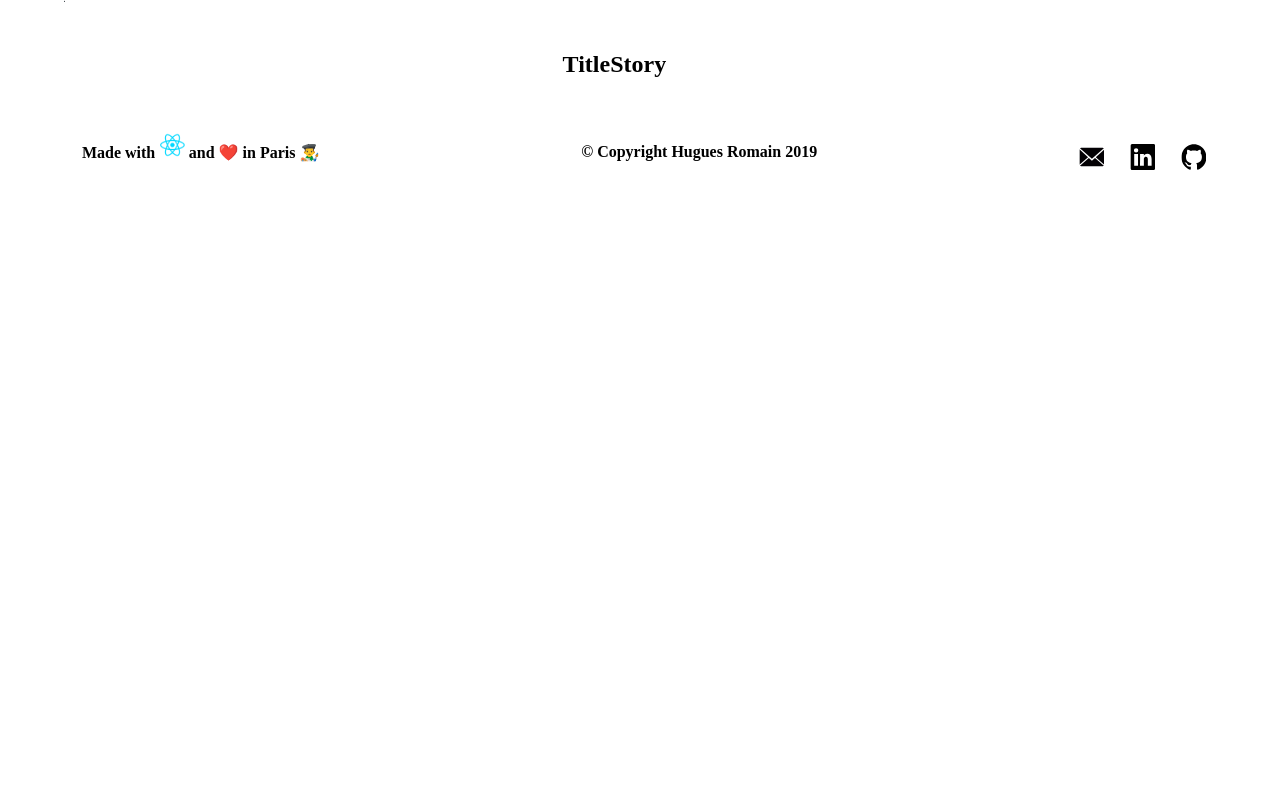
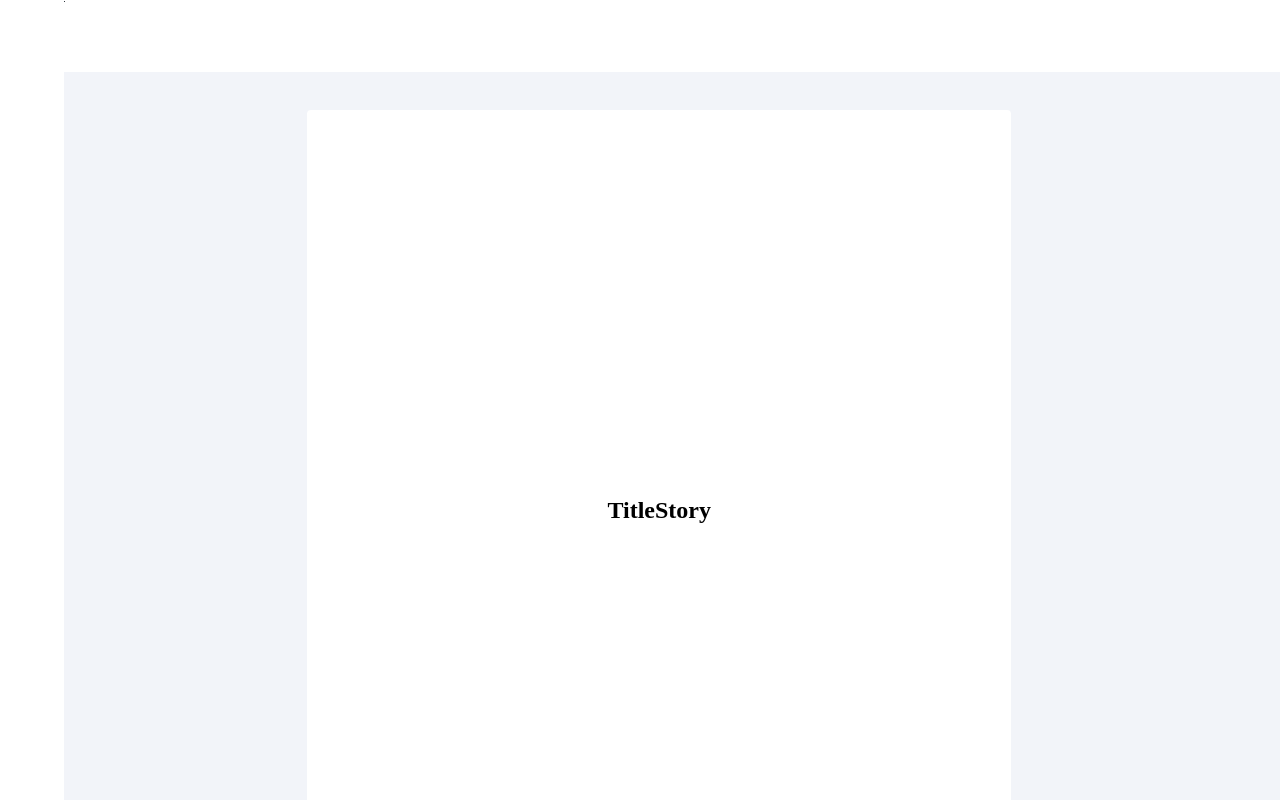
Before and after one commit to HuguesRomain/MyReactPortfolio, a React (Create React App) app: page /logbook in a window 1280 px wide. Shown: the top 800 px of the page. Built offline with nearby package versions, Linux system fonts and the light colour scheme.

Commit message:
profile content debug

```diff
--- a/src/App.scss
+++ b/src/App.scss
@@ -5,9 +5,11 @@ $BLUE_NAV: #2E363C;
 @import './scss/reset.scss';
 
 
-@import './scss/body.scss';
+
 @import './scss/notfound.scss';
 
+
+@import './scss/HomePage/homebody.scss';
 @import './scss/HomePage/title.scss';
 @import './scss/HomePage/profile.scss';
 @import './scss/HomePage/skillcards.scss';
--- a/src/AppLogBook.js
+++ b/src/AppLogBook.js
@@ -6,11 +6,10 @@ class AppLogBook extends Component {
   render() {
     return (
       <div className="App">
-        <header className="header__logbook">
-
-        </header>
-           <LogBook/>
-        </div>
+       <div className="content">
+         <LogBook/>
+       </div>
+      </div>
 
     );
   }
--- a/src/scss/body.scss
+++ b/src/scss/HomePage/homebody.scss
@@ -1,7 +1,5 @@
 .content {
   background-color: #F2F4F9;
-  width: 100vw;
-  margin-top: 4vh;
   display: flex;
   flex-direction: column;
 }
@@ -43,14 +41,16 @@
 
   .projects{
     display: flex;
+    width: 90vw;
     margin-left: 3vw;
     flex-wrap: wrap;
   }
 
   .repositories{
     display: flex;
+    width: 85vw;
     flex-wrap: wrap;
-    margin-left: 3vw;
+    margin-left: 4.5vw;
     padding-bottom: 4vh;
   }
 
@@ -63,6 +63,7 @@
   }
 
   .elements{
-    width: 95vw;
+    width: 90vw;
+    margin-left: 2vw;
   }
 }
--- a/src/scss/HomePage/profile.scss
+++ b/src/scss/HomePage/profile.scss
@@ -1,12 +1,11 @@
 .profile{
+  height: 25vh;
   font-family: Avenir;
   font-weight: bold;
   display: flex;
-  margin-top: 3vh;
   flex-direction: column;
   align-content: flex-start;
 }
-
 
 .PicProfile{
   position: absolute;
@@ -14,12 +13,13 @@
   width: 28vw;
   margin-left: 5vw;
   align-self: flex-start;
-  margin-top: 2vh;
+  margin-top: 5vh;
   transform: translateY(-2vh)
  }
 
 .content__profile{
   margin-left: 40vw;
+  margin-top: 4vh;
 }
 
 
--- a/src/scss/HomePage/title.scss
+++ b/src/scss/HomePage/title.scss
@@ -23,6 +23,7 @@
 
   .title__content{
     padding-left: 3vw;
+    width: 90vw;
   }
 
   .icon{
--- a/src/scss/LogBookPage/LogBookCard.scss
+++ b/src/scss/LogBookPage/LogBookCard.scss
@@ -1,15 +1,33 @@
 .LogBookCards{
-  width: 80vw;
-  height: 10vh;
-  margin-left: 3vw;
-  margin-top: 3vh;
+  width: 90vw;
+  height: 100vh;
+
+  margin-left: 5vw;
+
+  justify-content: center;
+  align-items: center;
+  transition-duration: 0.5s;
+  background-color: white;
+  border-radius: 4px;
+  font-family: Avenir;
+  font-weight: bolder;
+  font-size: 24px;
+}
+
+@media (min-width: 1200px){
+.LogBookCards{
+  width: 55vw;
+  height: 100vh;
+  margin: 3vw;
+  margin-left: 19vw;
   display: flex;
   justify-content: center;
   align-items: center;
   transition-duration: 0.5s;
   background-color: white;
-  border-radius: 8%;
+  border-radius: 4px;
   font-family: Avenir;
   font-weight: bolder;
   font-size: 24px;
+  }
 }
--- a/src/scss/navigation.scss
+++ b/src/scss/navigation.scss
@@ -1,9 +1,8 @@
 .navigation{
-
   z-index: 1;
   background-color: $BLUE_NAV;
   position: fixed;
-  transform: translateY(87vh);
+  margin-top: 90vh;
   display: flex;
   justify-content: center;
   opacity: 0.99;
```
